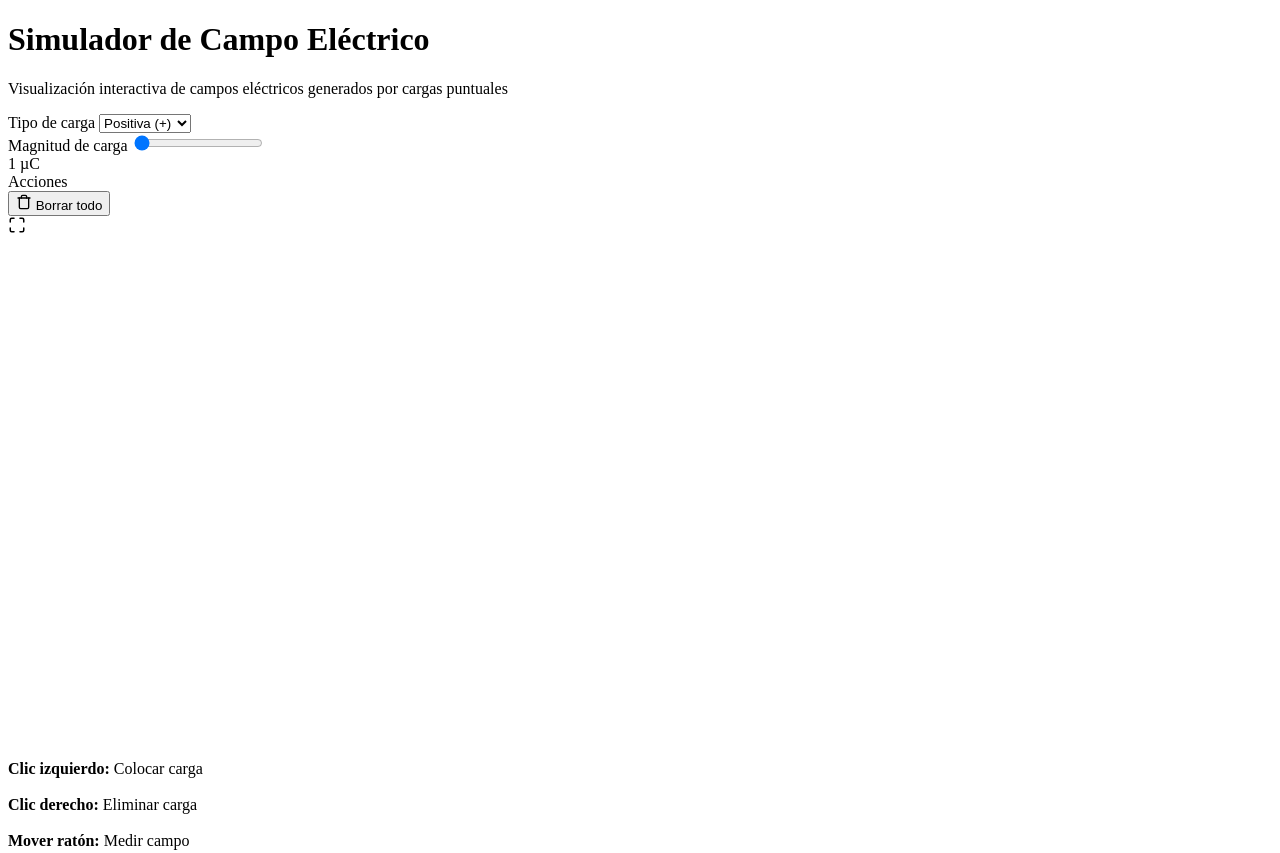
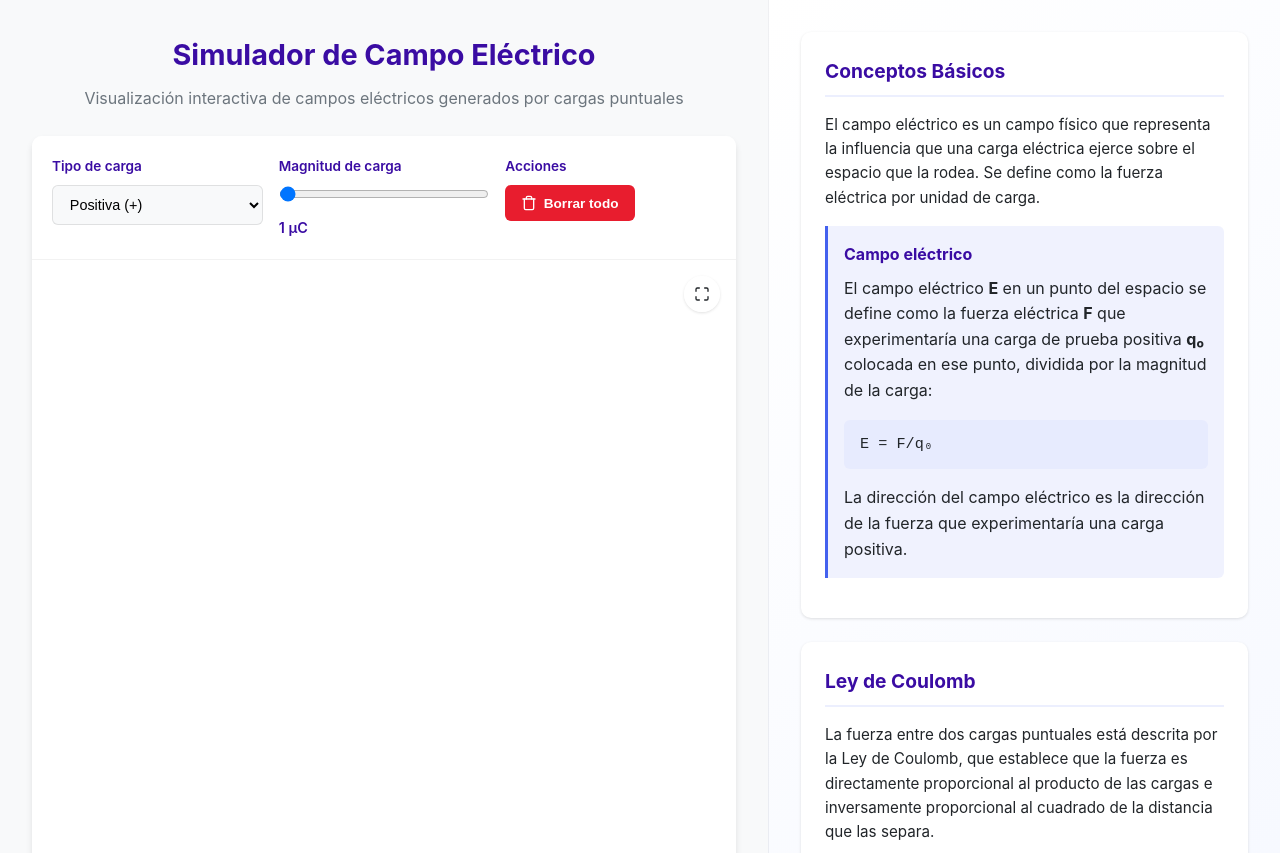
Before and after one commit to AuthenticAsp/simulador-campo-electrico, a plain HTML site: page index.html in a window 1280 px wide. Shown: the top 853 px of the page. Drawn offline with Linux system fonts and the light colour scheme; the site is published under a folder, as on GitHub Pages, so addresses that start at the root find nothing.

Commit message:
Update index.html

```diff
--- a/index.html
+++ b/index.html
@@ -4,7 +4,7 @@
   <meta charset="UTF-8">
   <meta name="viewport" content="width=device-width, initial-scale=1.0">
   <title>Simulador de Campo Eléctrico</title>
-  <link rel="stylesheet" href="/assets/css/styles.css">
+  <link rel="stylesheet" href="assets/css/styles.css">
 </head>
 <body>
   <div class="app-container">
@@ -133,6 +133,6 @@
       </div>
     </div>
   </div>
-  <script src="/assets/js/script.js"></script>
+  <script src="assets/js/script.js"></script>
 </body>
 </html>
```
